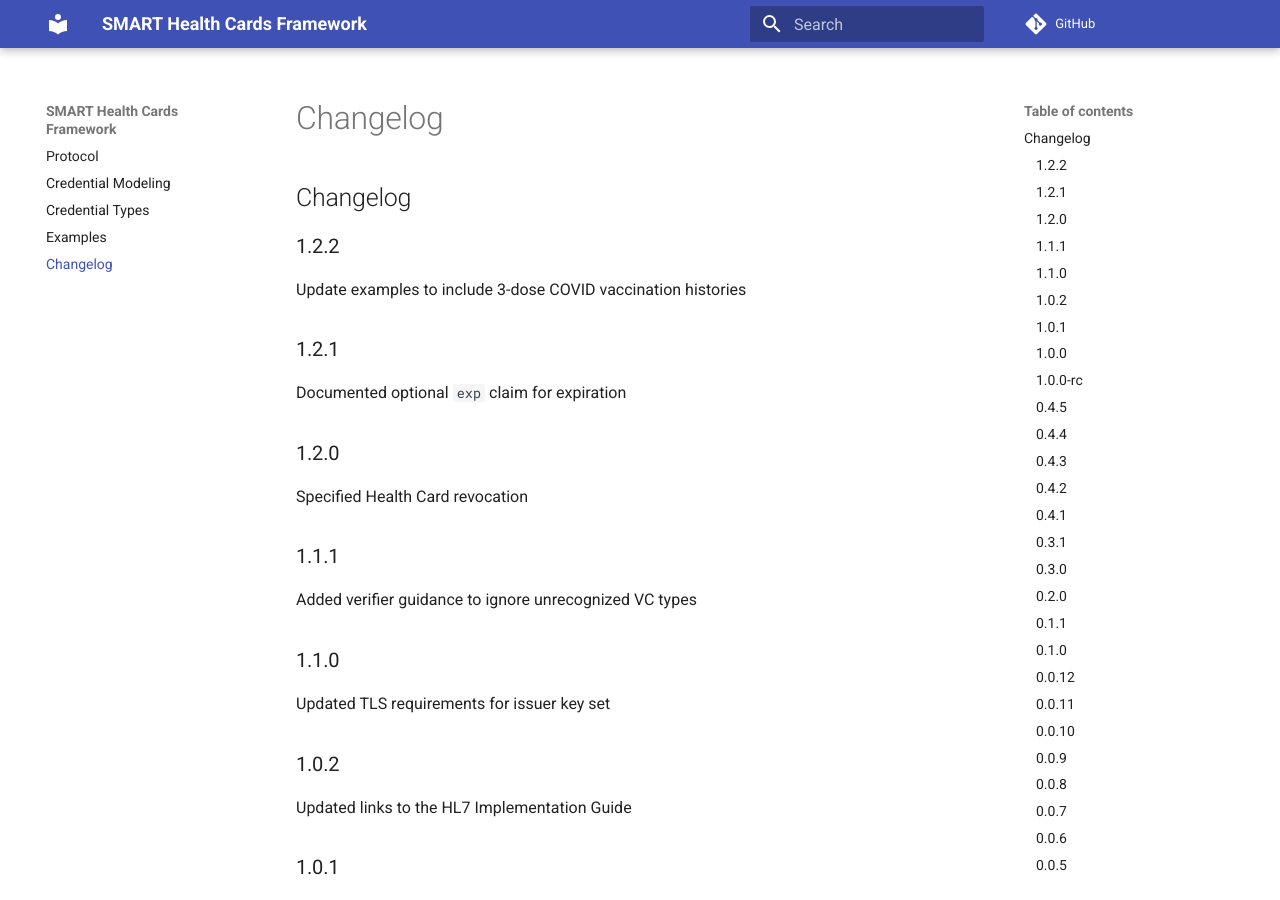
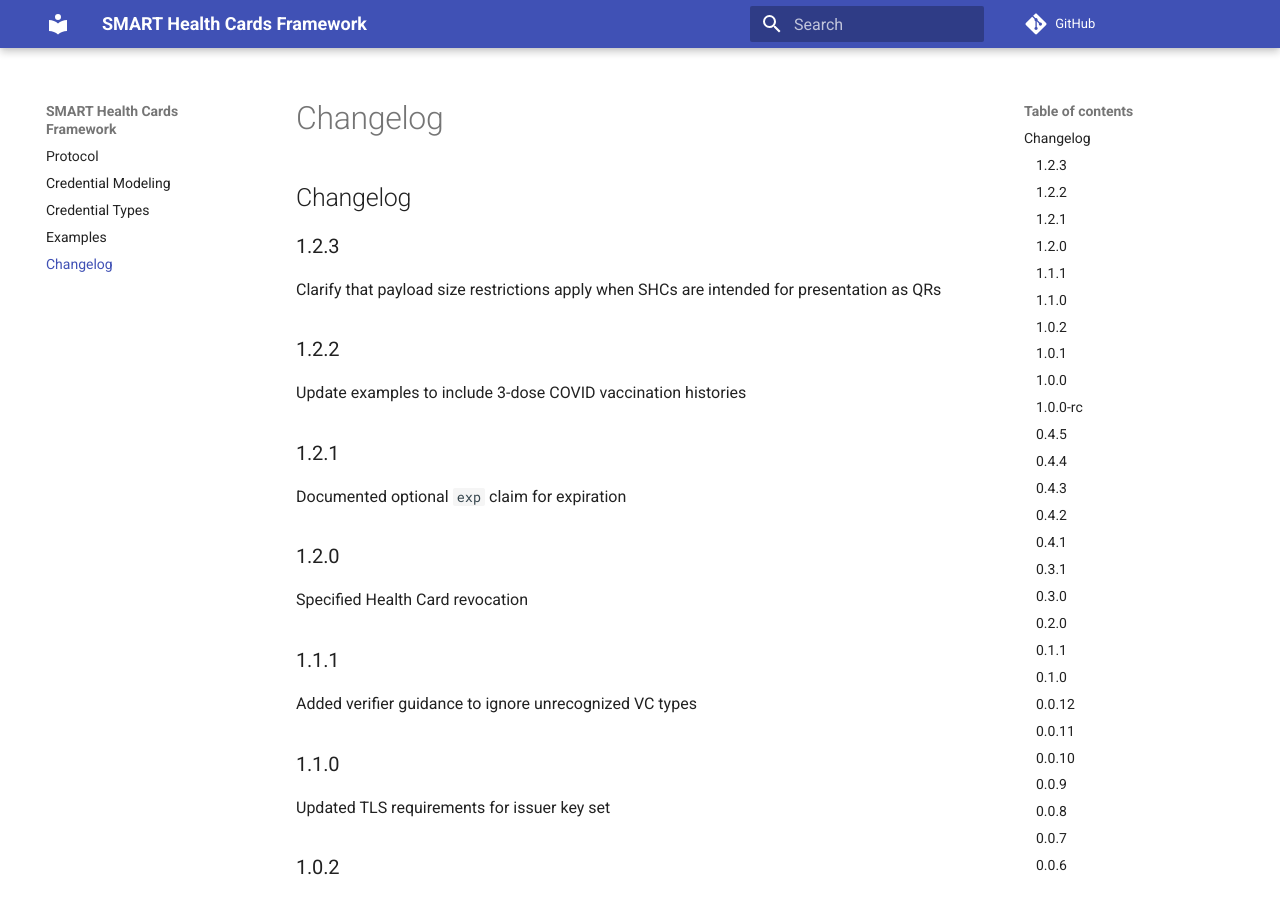
Before and after one commit to smart-on-fhir/health-cards, an MkDocs documentation site: the page built from docs/changelog.md, in a window 1280 px wide and 900 px high. Built offline with MkDocs 1.6.1 and Material for MkDocs 9.7.7, drawn with Linux system fonts in a browser that asks for light colours; comment, search, counter and statistics services are not loaded.

Commit message:
Update changelog.md

```diff
--- a/docs/changelog.md
+++ b/docs/changelog.md
@@ -1,4 +1,8 @@
 # Changelog
+
+## 1.2.3
+
+Clarify that payload size restrictions apply when SHCs are intended for presentation as QRs
 
 ## 1.2.2
 
```
